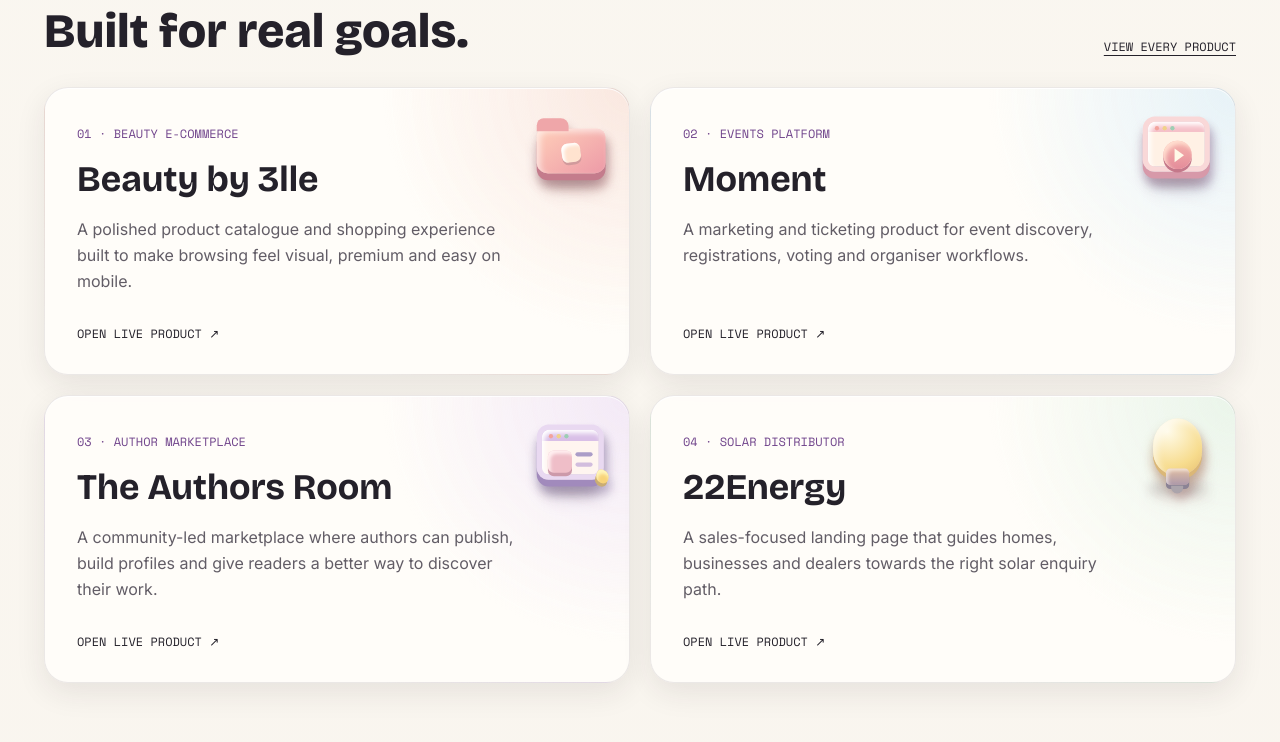
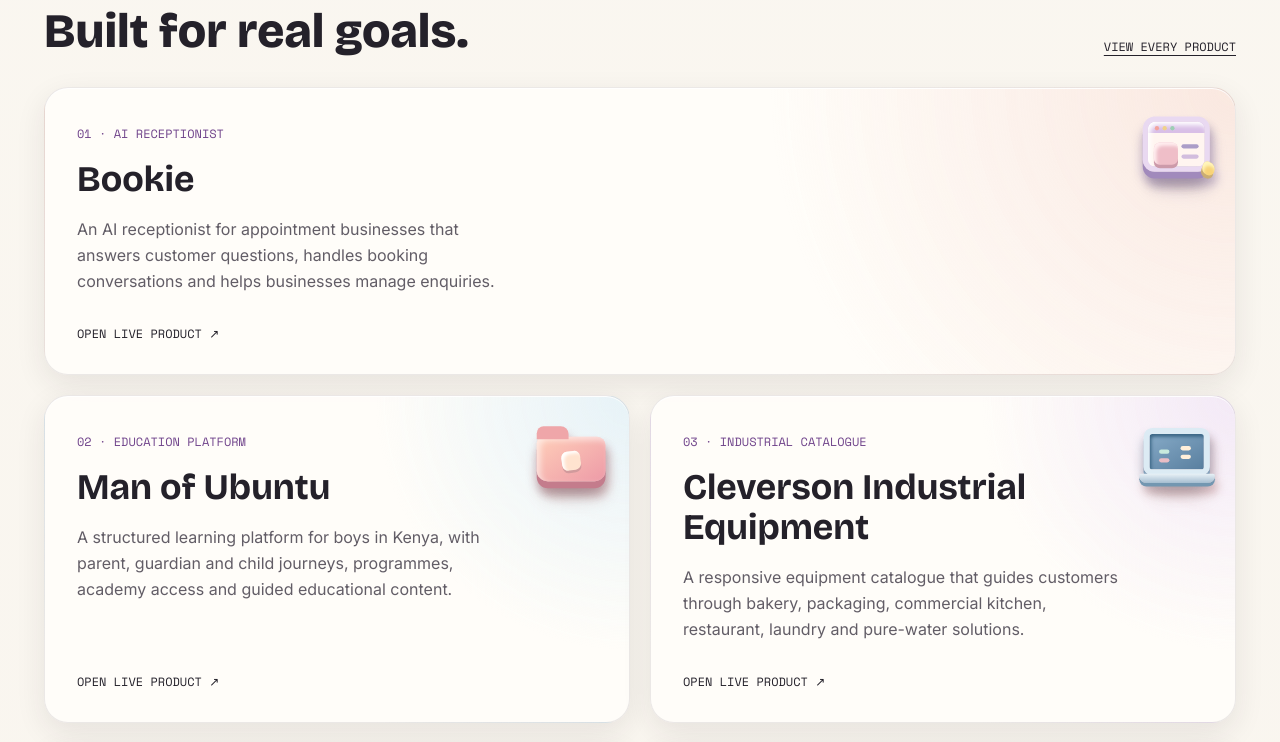
Before and after one commit to Thee-Web3-Qing/My-Portfolio, a React (Vite) app: page / in a window 1280 px wide. Shown: the part 1840-2582 px from the top of the page. Built offline with nearby package versions, Linux system fonts and the light colour scheme; no server answers.

Commit message:
Feature selected builds on homepage

```diff
--- a/src/pages/Home.jsx
+++ b/src/pages/Home.jsx
@@ -37,32 +37,39 @@ const services = [
 
 const caseStudies = [
   {
-    title: 'Beauty by 3lle',
-    type: 'Beauty e-commerce',
-    copy: 'A polished product catalogue and shopping experience built to make browsing feel visual, premium and easy on mobile.',
-    link: 'https://beauty-by3ll3.vercel.app/',
+    title: 'Bookie',
+    type: 'AI receptionist',
+    copy: 'An AI receptionist for appointment businesses that answers customer questions, handles booking conversations and helps businesses manage enquiries.',
+    link: 'https://askbookie.xyz/',
     accent: 'bg-coral',
   },
   {
-    title: 'Moment',
-    type: 'Events platform',
-    copy: 'A marketing and ticketing product for event discovery, registrations, voting and organiser workflows.',
-    link: 'https://moment-blush.vercel.app/',
+    title: 'Man of Ubuntu',
+    type: 'Education platform',
+    copy: 'A structured learning platform for boys in Kenya, with parent, guardian and child journeys, programmes, academy access and guided educational content.',
+    link: 'https://manofubuntu.org/',
     accent: 'bg-lime',
   },
   {
-    title: 'The Authors Room',
-    type: 'Author marketplace',
-    copy: 'A community-led marketplace where authors can publish, build profiles and give readers a better way to discover their work.',
-    link: 'https://my-authors-room.vercel.app/',
+    title: 'Cleverson Industrial Equipment',
+    type: 'Industrial catalogue',
+    copy: 'A responsive equipment catalogue that guides customers through bakery, packaging, commercial kitchen, restaurant, laundry and pure-water solutions.',
+    link: 'https://cleverson-industrial-equipment.vercel.app/',
     accent: 'bg-electric',
   },
   {
-    title: '22Energy',
-    type: 'Solar distributor',
-    copy: 'A sales-focused landing page that guides homes, businesses and dealers towards the right solar enquiry path.',
-    link: 'https://22-energy-rho.vercel.app/',
+    title: 'Gigga',
+    type: 'Student wallet',
+    copy: 'A Naira-first student wallet and savings product with wallet funding, peer transfers and a simple campus-focused experience.',
+    link: 'https://get-gigga.vercel.app/',
     accent: 'bg-ink',
+  },
+  {
+    title: 'Tab',
+    type: 'Shared spending',
+    copy: 'A social spending app that records who paid, calculates group balances and gives friends, couples and roommates one clear way to settle.',
+    link: 'https://clearyourtab.xyz/',
+    accent: 'bg-coral',
   },
 ]
 
@@ -192,15 +199,15 @@ export default function Home() {
       <section className="py-16 border-t border-line">
         <div className="flex flex-col sm:flex-row sm:items-end justify-between gap-5 mb-8">
           <div>
-            <p className="font-mono text-xs uppercase tracking-widest text-electric mb-3">Selected client builds</p>
+            <p className="font-mono text-xs uppercase tracking-widest text-electric mb-3">Selected builds</p>
             <h2 className="font-display text-4xl sm:text-5xl font-extrabold">Built for real goals.</h2>
           </div>
           <Link to="/products" className="font-mono text-xs uppercase underline underline-offset-4">View every product</Link>
         </div>
         <div className="grid md:grid-cols-2 gap-5">
           {caseStudies.map((item, index) => (
-            <a key={item.title} href={item.link} target="_blank" rel="noreferrer" className="portfolio-case-card group relative overflow-hidden border border-ink rounded-blob bg-white/60 p-6 sm:p-8 min-h-[280px] flex flex-col justify-between hover:shadow-[8px_8px_0_0_#16161D] transition-all duration-300">
-              <ClayArtifact kind={['folder','video','browser','bulb'][index]} />
+            <a key={item.title} href={item.link} target="_blank" rel="noreferrer" className={`portfolio-case-card group relative overflow-hidden border border-ink rounded-blob bg-white/60 p-6 sm:p-8 min-h-[280px] flex flex-col justify-between hover:shadow-[8px_8px_0_0_#16161D] transition-all duration-300 ${index === 0 ? 'md:col-span-2' : ''}`}>
+              <ClayArtifact kind={['browser','folder','laptop','database','sheets'][index]} />
               <div className={`absolute top-0 right-0 h-20 w-20 sm:h-28 sm:w-28 ${item.accent} border-l border-b border-ink rounded-bl-[3rem] transition-transform duration-300 group-hover:scale-110`} />
               <div className="relative pr-16 sm:pr-24">
                 <span className="font-mono text-xs uppercase text-electric">0{index + 1} · {item.type}</span>
```
